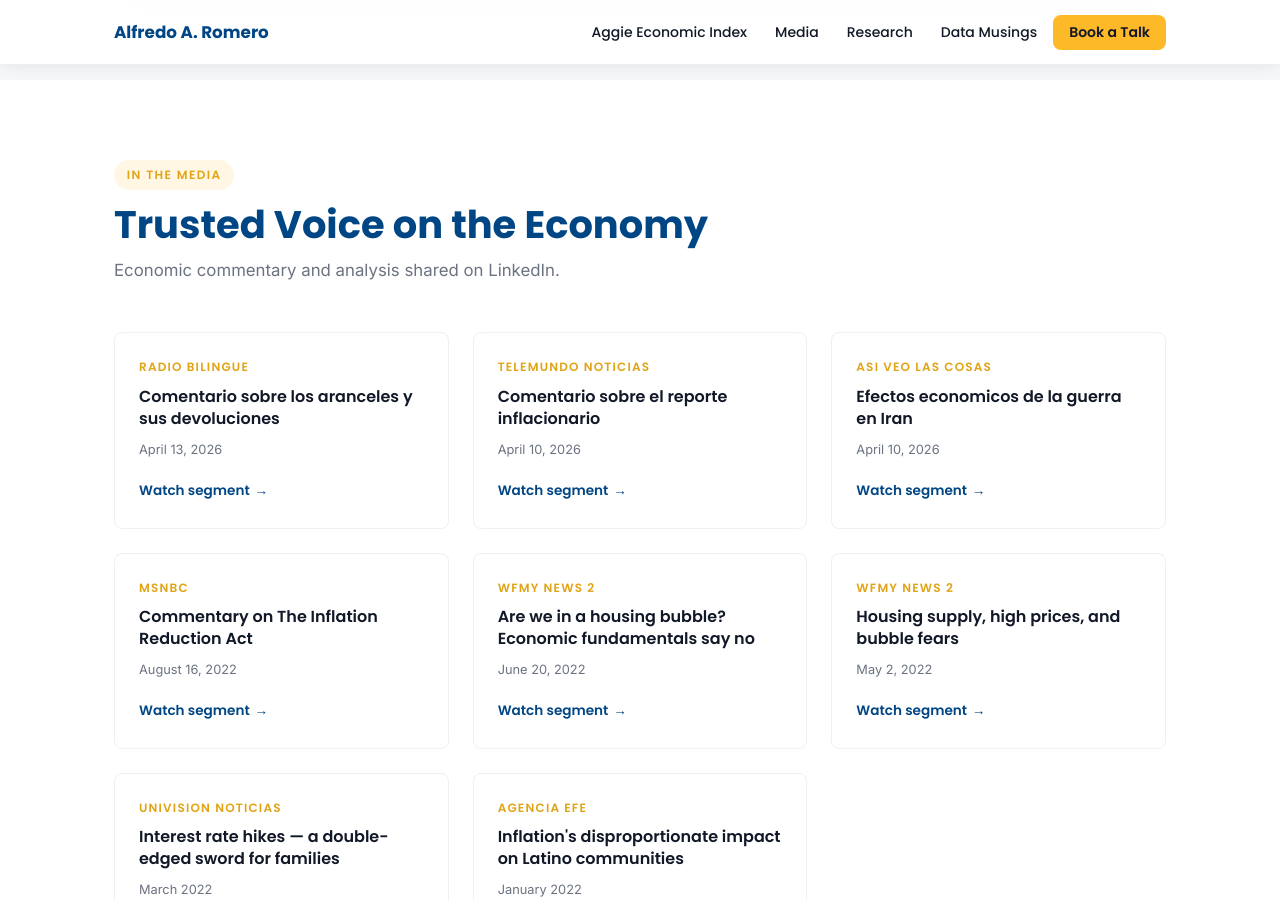
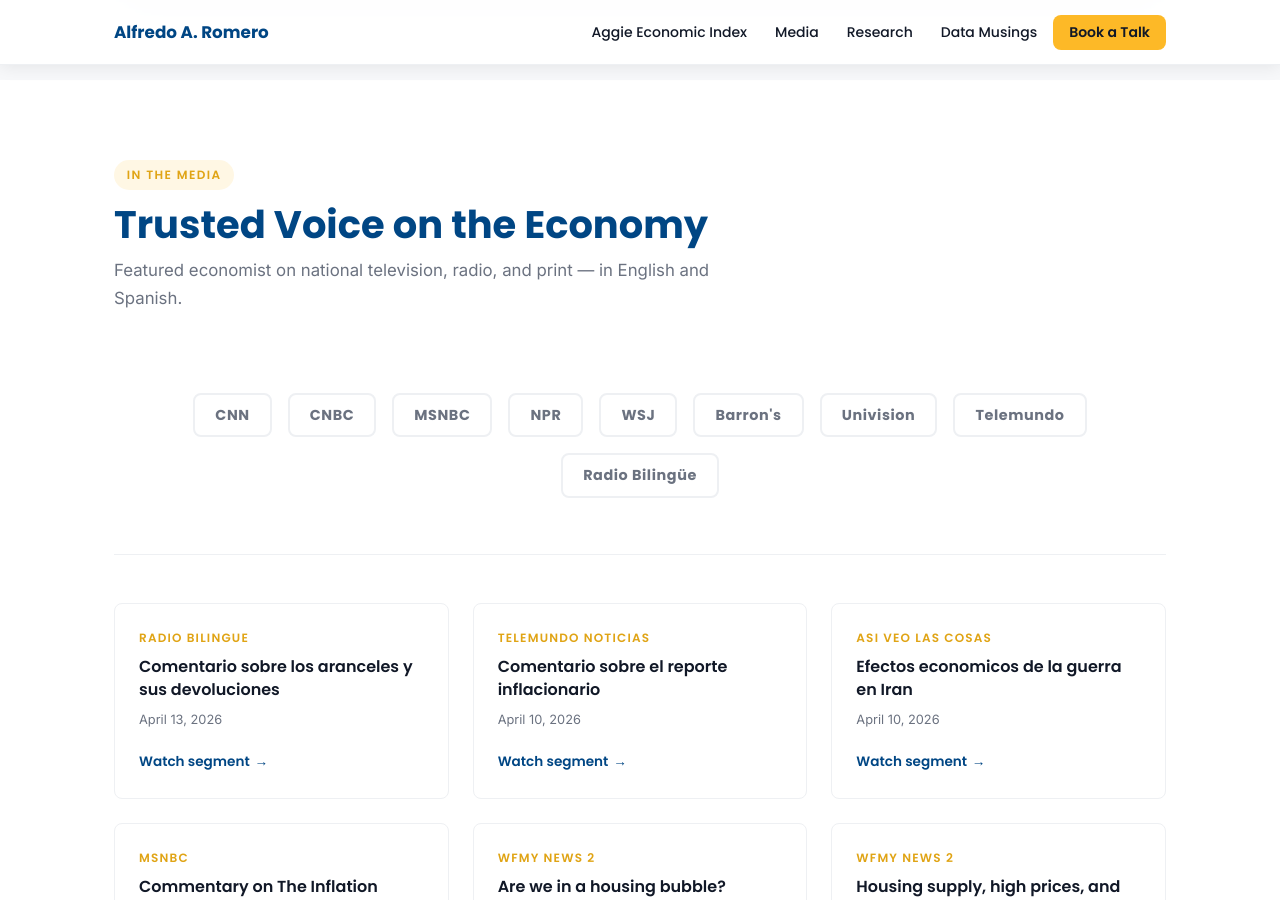
Before and after one commit to MacroInsights/alfredoromero.github.io, a Jekyll site: the page built from index.html, in a window 1280 px wide and 900 px high, scrolled down 1456 px. Built offline with Jekyll 4.4.1, drawn with Linux system fonts in a browser that asks for light colours.

Commit message:
Addding logos

```diff
--- a/index.html
+++ b/index.html
@@ -91,8 +91,20 @@ description: "Interim Chair of Economics at NC A&T State University. Former Seni
     <span class="section-label">In the Media</span>
     <h2 class="section-title">Trusted Voice on the Economy</h2>
     <p class="section-subtitle">
-      Economic commentary and analysis shared on LinkedIn.
+      Featured economist on national television, radio, and print — in English and Spanish.
     </p>
+
+    <div class="media-logos">
+      <span class="media-logo-badge">CNN</span>
+      <span class="media-logo-badge">CNBC</span>
+      <span class="media-logo-badge">MSNBC</span>
+      <span class="media-logo-badge">NPR</span>
+      <span class="media-logo-badge">WSJ</span>
+      <span class="media-logo-badge">Barron's</span>
+      <span class="media-logo-badge">Univision</span>
+      <span class="media-logo-badge">Telemundo</span>
+      <span class="media-logo-badge">Radio Bilingüe</span>
+    </div>
 
     <div class="media-grid">
       {% assign sorted_media = site.data.media | sort: "sort_date" | reverse %}
```
